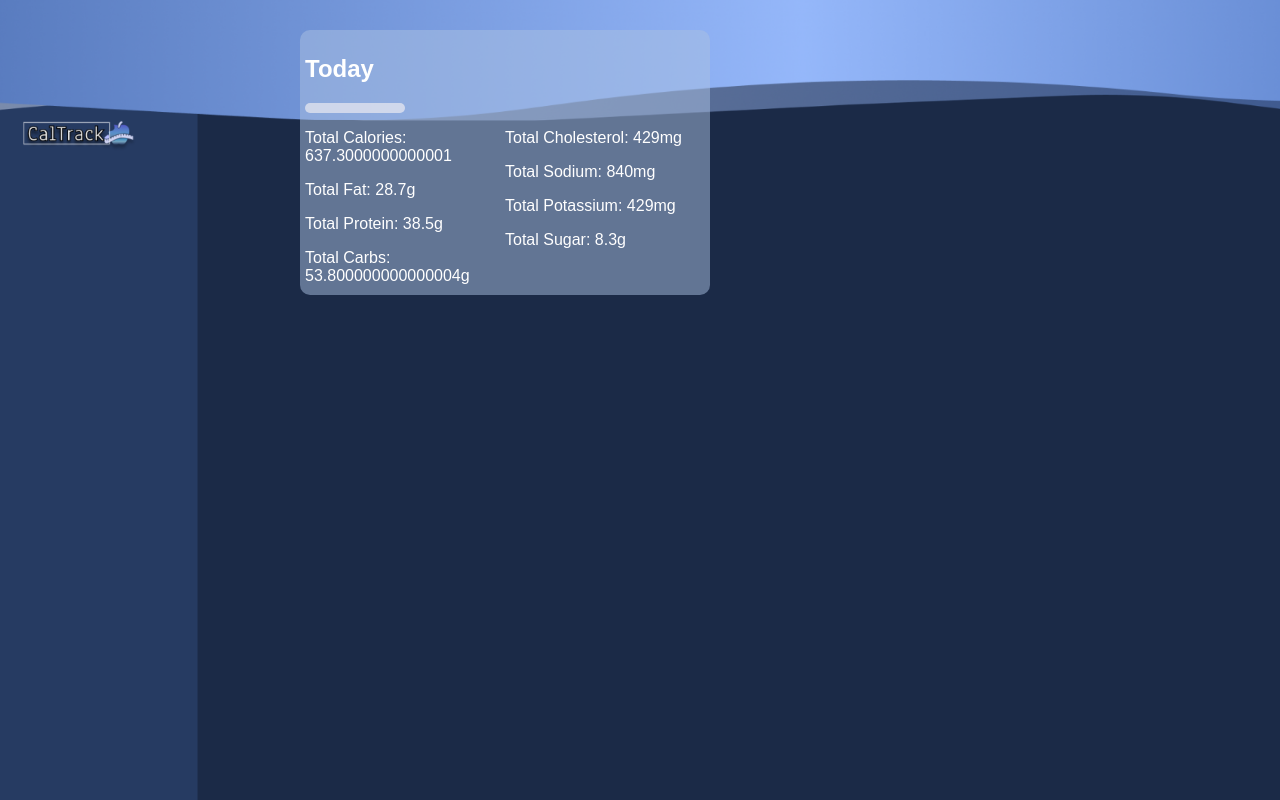
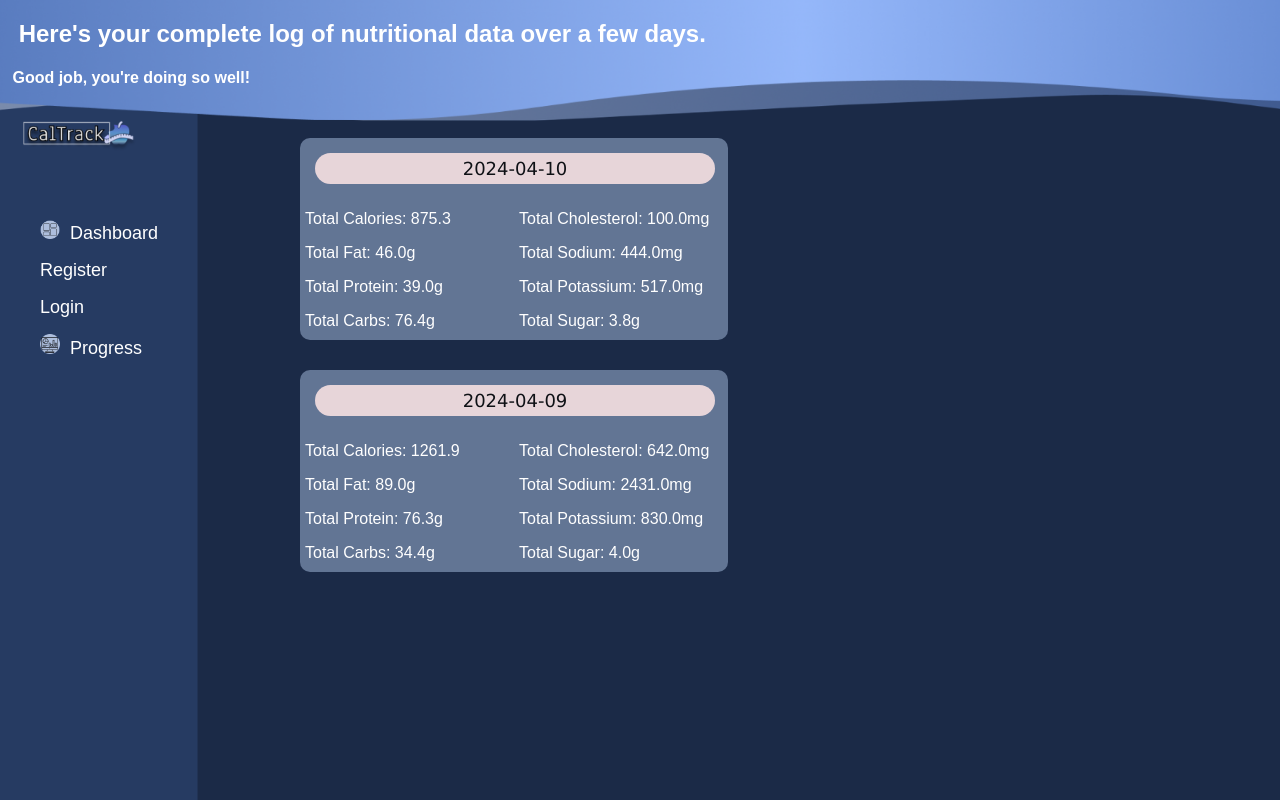
Before and after one commit to Neermita18/Nutritionalreq_Software_Engineering_Project, a Flask app: page /dashboard in a window 1280 px wide. Run offline with Flask 3, Linux system fonts and the light colour scheme; a user stored in the database is signed in.

Commit message:
Added functionality for display of a week's worth of data, frontend fixes

```diff
--- a/main.py
+++ b/main.py
@@ -10,6 +10,8 @@ from werkzeug.security import generate_password_hash, check_password_hash
 from models import db,User, Meals
 import ast
 from sqlalchemy import desc
+from datetime import timedelta
+from sqlalchemy import func
 app= Flask(__name__)
 app.config['SQLALCHEMY_DATABASE_URI'] = 'sqlite:///C:/Users/91982/Desktop/SEPROJECT/instance/database.db'
 db.init_app(app)
@@ -152,83 +154,101 @@ def store_meal_in_database(meals):
 @app.route('/dashboard', methods=['GET','POST'])
 
 def dashboard():
-    current_date = datetime.now().date().isoformat()
-    meals= Meals.query.filter_by(date=current_date).order_by(desc(Meals.id)).first()
+    current_date = datetime.now().date()
+    start_date = current_date - timedelta(days=7)
+    user_name = session.get('name')
+    # Query the database to get the last row for each date in the range
+    last_meals = db.session.query(Meals.date, func.max(Meals.id)).\
+                 filter(Meals.date >= start_date, Meals.date <= current_date, Meals.user_name == user_name).\
+                 group_by(Meals.date).all()
+    #print(last_meals)
+    # Initialize a list to store the last meal for each date
+    last_meals_data = []
+    for date, max_id in last_meals:
+        meal = Meals.query.filter_by(date=date, id=max_id).first()
+        #print(meal)
 
-    bi= ast.literal_eval(meals.breakfast)
-    li=ast.literal_eval(meals.lunch)
-    di=ast.literal_eval(meals.dinner)
-    #     # Initialize variables to store totals
-    total_calories = 0
-    total_calories += sum(item[1] for item in bi)
-    total_calories += sum(item[1] for item in li)
-    total_calories += sum(item[1] for item in di)
+        bi= ast.literal_eval(meal.breakfast)
+        li=ast.literal_eval(meal.lunch)
+        di=ast.literal_eval(meal.dinner)
+        # Loop through the fetched meals and print their attributes
 
+        name= session.get('name')
+        cal=0
+        print(type(meal.date))
+        for i in bi:
+                cal+= i[1]
+        for i in li:
+                cal+=i[1]
+        for i in di:
+                cal+=i[1]
+        print("Total Calories today: ",cal)
 
-    total_fats = 0
-    total_fats += sum(item[2] for item in bi)
-    total_fats += sum(item[2] for item in li)
-    total_fats += sum(item[2] for item in di)
+        fats=0
 
-    total_proteins = 0
-    total_proteins += sum(item[3] for item in bi)
-    total_proteins += sum(item[3] for item in li)
-    total_proteins += sum(item[3] for item in di)
+        for i in bi:
+                fats+= i[2]
+        for i in li:
+                fats+=i[2]
+        for i in di:
+                fats+=i[2]
+        print("Total Fats consumed today: ",fats, "g")
 
-    total_carbs = 0
-    total_carbs += sum(item[4] for item in bi)
-    total_carbs += sum(item[4] for item in li)
-    total_carbs += sum(item[4] for item in di)
+        proteins=0
 
-    total_cholesterol = 0
-    total_cholesterol += sum(item[5] for item in bi)
-    total_cholesterol += sum(item[5] for item in li)
-    total_cholesterol += sum(item[5] for item in di)
+        for i in bi:
+                proteins+= i[3]
+        for i in li:
+                proteins+=i[3]
+        for i in di:
+                proteins+=i[3]
+        print("Total Proteins consumed today: ",proteins, "g")
 
-    sodium= 0
-    sodium += sum(item[6] for item in bi)
-    sodium += sum(item[6] for item in li)
-    sodium+= sum(item[6] for item in di)
+        total_carbs = 0
+        total_carbs += sum(item[4] for item in bi)
+        total_carbs += sum(item[4] for item in li)
+        total_carbs += sum(item[4] for item in di)
+        print("carbs: ",total_carbs )
 
-    potas=0
-    potas += sum(item[7] for item in bi)
-    potas+= sum(item[7] for item in li)
-    potas += sum(item[7] for item in di)
+        total_cholesterol = 0
+        total_cholesterol += sum(item[5] for item in bi)
+        total_cholesterol += sum(item[5] for item in li)
+        total_cholesterol += sum(item[5] for item in di)
+        print("cholesterol: ", total_cholesterol)
 
-    sugar = 0
-    sugar += sum(item[8] for item in bi)
-    sugar+= sum(item[8] for item in li)
-    sugar+= sum(item[8] for item in di)
+        sodium= 0
+        sodium += sum(item[6] for item in bi)
+        sodium += sum(item[6] for item in li)
+        sodium+= sum(item[6] for item in di)
+        print("sodium: ", sodium)
 
+        potas=0
+        potas += sum(item[7] for item in bi)
+        potas+= sum(item[7] for item in li)
+        potas += sum(item[7] for item in di)
+        print("potassium: ", potas)
 
-#     # Iterate through meal items and calculate totals
-#     for meal in meals:
-#         # Parse JSON data for each meal item
-#         breakfast_items = json.loads(meal.breakfast)
-#         lunch_items = json.loads(meal.lunch)
-#         dinner_items = json.loads(meal.dinner)
+        sugar = 0
+        sugar += sum(item[8] for item in bi)
+        sugar+= sum(item[8] for item in li)
+        sugar+= sum(item[8] for item in di)
+        print("sugar: ", sugar)
 
-#         # Calculate totals for each meal
-#         total_calories += sum(item['calories'] for item in breakfast_items['items'])
-#         total_proteins += sum(item['protein_g'] for item in breakfast_items['items'])
-#         total_fats += sum(item['fat_total_g'] for item in breakfast_items['items'])
-#         total_carbs += sum(item['carbohydrates_total_g'] for item in breakfast_items['items'])
-#         total_cholesterol += sum(item['cholesterol_mg'] for item in breakfast_items['items'])
-
-#         total_calories += sum(item['calories'] for item in lunch_items['items'])
-#         total_proteins += sum(item['protein_g'] for item in lunch_items['items'])
-#         total_fats += sum(item['fat_total_g'] for item in lunch_items['items'])
-#         total_carbs += sum(item['carbohydrates_total_g'] for item in lunch_items['items'])
-#         total_cholesterol += sum(item['cholesterol_mg'] for item in lunch_items['items'])
-
-#         total_calories += sum(item['calories'] for item in dinner_items['items'])
-#         total_proteins += sum(item['protein_g'] for item in dinner_items['items'])
-#         total_fats += sum(item['fat_total_g'] for item in dinner_items['items'])
-#         total_carbs += sum(item['carbohydrates_total_g'] for item in dinner_items['items'])
-#         total_cholesterol += sum(item['cholesterol_mg'] for item in dinner_items['items'])
-
-#     # Pass calculated totals to the template for rendering
-    return render_template('dashboard.html', total_calories=total_calories, total_fats=total_fats,total_proteins=total_proteins,
-                            total_carbs=total_carbs, total_cholesterol=total_cholesterol, total_sodium=sodium, total_potassium=potas, total_sugar=sugar)
+        last_meals_data.append({
+                'name': name,
+                'date': date,
+                'total_calories': cal,
+                'total_proteins': proteins,
+                'total_carbs': total_carbs,
+                'total_fats': fats,
+                'total_cholesterol': total_cholesterol,
+                'total_sodium': sodium,
+                'total_potassium': potas,
+                'total_sugar': sugar
+            })
+        meals=[]
+    for item in last_meals_data[::-1]:
+        meals.append(item)
+    return render_template('dashboard.html', last_meals=meals)
 if __name__ == "__main__":
     app.run(host="0.0.0.0", port=8000, debug= True)
--- a/static/styles/style.css
+++ b/static/styles/style.css
@@ -14,10 +14,12 @@ body {
 
 .container {
 
-    width: 35%;
+    width: 100%;
     padding-left: 300px;
-    margin: 10;
+    margin: 0;
     overflow: hidden;
+    width: 500px;
+
 }
 
 .sidenav {
@@ -121,7 +123,7 @@ section {
     color: #fff;
     padding: 5px;
     border-radius: 10px; /* Rounded corners */
-    width: 400px
+    width: 418px
 }
 /*'Lucida Sans Unicode'*/
 .section-title {
@@ -197,7 +199,9 @@ button:hover {
 .check-nutrition-btn {
     background-color: rgba(192, 187, 237, 0.7);
     font-size: 16px;
-    width: 310px
+    width: 310px;
+    color: black;
+    font-weight: 400;
 }
 
 /* Adjustments for smaller screens */
@@ -210,7 +214,8 @@ button:hover {
 
 .nutrition-info {
     display: flex;
-    gap: -10px;
+    flex: 10;
+    gap: 10px;
   }
 
   .nutrition-column {
--- a/templates/dashboard.html
+++ b/templates/dashboard.html
@@ -12,29 +12,55 @@
             background-repeat: no-repeat;
             background-attachment: fixed;
           }
+          h4 {
+            background: none
+            size: 200px;
+            color: white;
+          }
+          hello{
+
+                margin: 30px 0;
+                /* background-color: rgba(152, 152, 152, 0.5); */
+                background-color: rgba(170, 192, 226, 0.5);
+                color: #fff;
+                padding: 5px;
+                border-radius: 10px; /* Rounded corners */
+                width: 400px
+            }
+
+
     </style>
 </head>
 <body>
+    <h2> &ensp;   Here's your complete log of nutritional data over a few days. </h2>
+    <h4>  &ensp;   Good job, you're doing so well! </h4>
+    <div class="sidenav">
+        <a href="dashboard"><img src="\static\styles\dashh.png" alt="Dashboard Image" class="dashboard-image">Dashboard</a>
+        <a href="register">Register</a>
+        <a href="login">Login</a>
+        <a href="index"><img src="\static\styles\progress.png" alt="P Image" class="dashboard-image">Progress</a>
+    </div>
     <div class="container">
-        <!-- Today's Nutritional Information -->
-        <section class="today-nutrition">
-            <h2>Today</h2>
-            <h3>{{ current_date }}</h3>
+        <!-- Loop over each item in the list -->
+        {% for item in last_meals %}
+        <section >
+            <div class="section-title">{{ item.date }}</div>
             <div class="nutrition-info">
                 <div class="nutrition-column">
-                    <p>Total Calories: {{ total_calories }}</p>
-                    <p>Total Fat: {{ total_fats }}g</p>
-                    <p>Total Protein: {{ total_proteins }}g</p>
-                    <p>Total Carbs: {{ total_carbs }}g</p>
+                    <p>Total Calories: {{ item.total_calories | float | round(2)}}</p>
+                    <p>Total Fat: {{ item.total_fats | float | round(2)}}g</p>
+                    <p>Total Protein: {{ item.total_proteins | float | round(2)}}g</p>
+                    <p>Total Carbs: {{ item.total_carbs | float | round(2)}}g</p>
                 </div>
                 <div class="nutrition-column">
-                    <p>Total Cholesterol: {{ total_cholesterol }}mg</p>
-                    <p>Total Sodium: {{ total_sodium }}mg</p>
-                    <p>Total Potassium: {{ total_potassium }}mg</p>
-                    <p>Total Sugar: {{ total_sugar }}g</p>
+                    <p>Total Cholesterol: {{ item.total_cholesterol | float | round(2)}}mg</p>
+                    <p>Total Sodium: {{ item.total_sodium | float | round(2)}}mg</p>
+                    <p>Total Potassium: {{ item.total_potassium | float | round(2)}}mg</p>
+                    <p>Total Sugar: {{ item.total_sugar | float | round(2)}}g</p>
                 </div>
             </div>
         </section>
+        {% endfor %}
     </div>
 </body>
 </html>
--- a/templates/process_meal.html
+++ b/templates/process_meal.html
@@ -18,7 +18,7 @@
     <h1><center>Get your nutritional requirements now!</center></h1>
     <h2> <center>Enter today's food data :D</center></h2>
     <div class="sidenav">
-        <div class="dash"><img src="\static\styles\dashimg.png" alt="Dashboard Image" class="dashboard-image">DASHBOARD</div>
+        <div class="dash"><a href="{{ url_for('dashboard') }}"><img src="\static\styles\dashimg.png" alt="Dashboard Image" class="dashboard-image">Dashboard</a></div>
         <a href="register">Register</a>
         <a href="login">Login</a>
     </div>
@@ -147,9 +147,7 @@
         {% endif %}
 
         <!-- Button to Check Nutrition Levels -->
-        <div class="check-nutrition">
-            <a href="{{ url_for('dashboard') }}" class="check-nutrition-btn">Check Nutrition Levels</a>
-        </div>
+
     </div>
 
 
```
Also changed, not shown: templates/index.html (+12 -4 lines), testing.py (+96 -65 lines), instance/database.db, static/styles/dashh.png (added), static/styles/progress.png (added).
